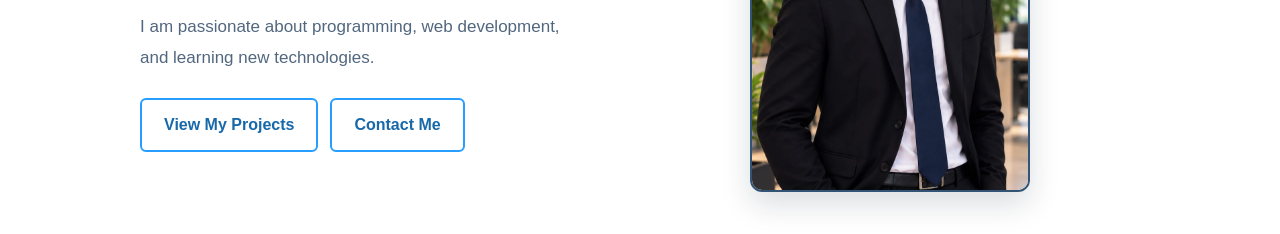
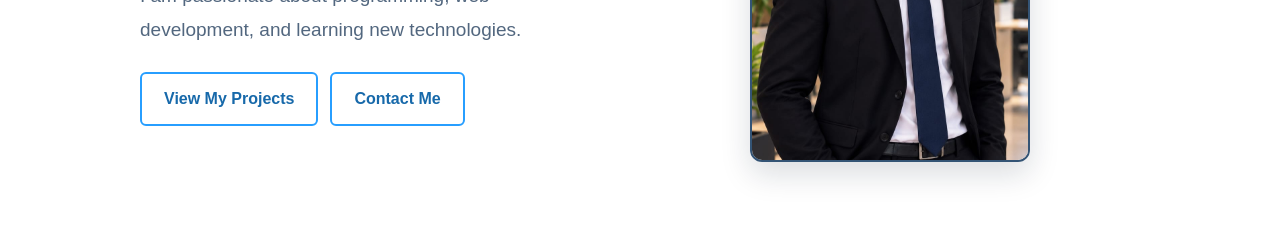
Before and after one commit to rajjain-hub/rajjain-hub.github.io, a plain HTML site: page index.html in a window 1280 px wide. Shown: the part 332-566 px from the top of the page. Drawn offline with Linux system fonts and the light colour scheme.

Commit message:
Adjust padding and font size in hero section

```diff
--- a/style.css
+++ b/style.css
@@ -120,7 +120,7 @@ body {
 ================================ */
 
 .hero {
-    padding: 60px 20px;
+    padding: 30px 20px;
 }
 
 .hero-content {
@@ -193,7 +193,7 @@ body {
 
 .hero-description {
     color: #52677F;
-    font-size: 17px;
+    font-size: 19px;
     line-height: 1.8;
     max-width: 450px;
 }
```
